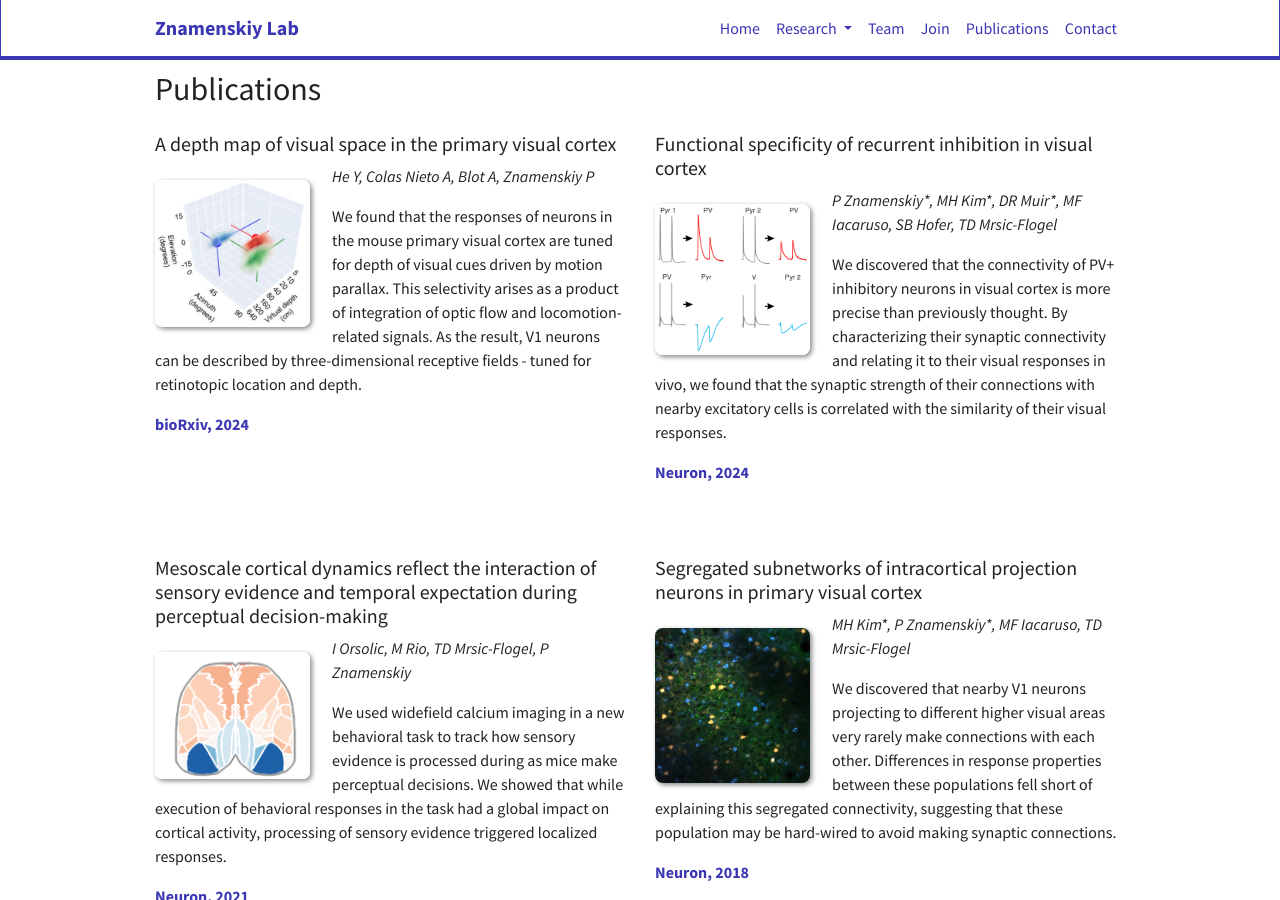
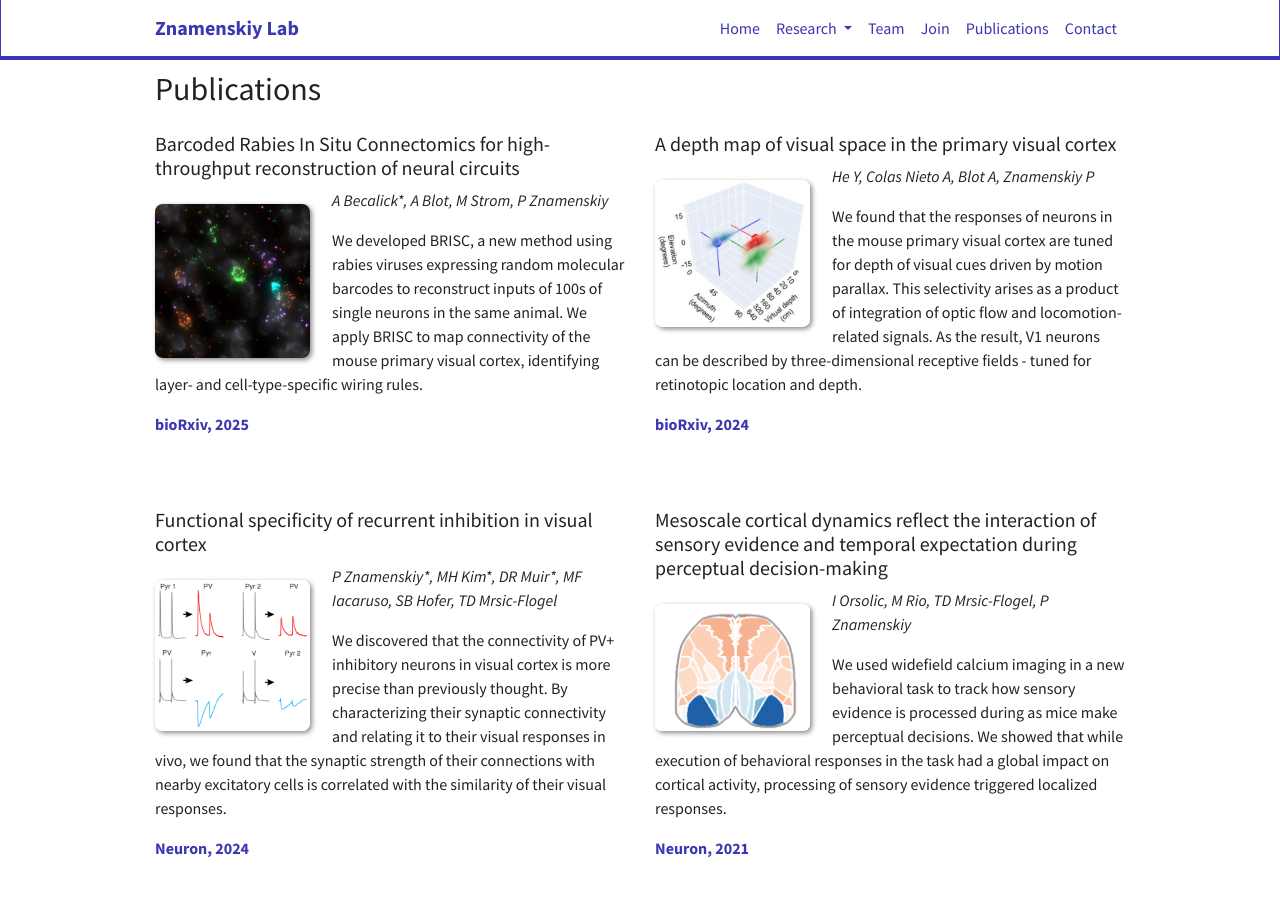
Before and after one commit to znamlab/znamlab.github.io, a Jekyll site: the page built from _pages/publications.md, in a window 1280 px wide and 900 px high. Built offline with Jekyll 4.4.1, drawn with Linux system fonts in a browser that asks for light colours; nearby versions of some CDN libraries.

Commit message:
Add Becalick 2025 to pubs

```diff
--- a/_data/publications.yml
+++ b/_data/publications.yml
@@ -53,3 +53,10 @@
   description: We found that the responses of neurons in the mouse primary visual cortex are tuned for depth of visual cues driven by motion parallax. This selectivity arises as a product of integration of optic flow and locomotion-related signals. As the result, V1 neurons can be described by three-dimensional receptive fields - tuned for retinotopic location and depth.
   image: he_2024.png
   url: "https://www.biorxiv.org/content/10.1101/2024.09.27.615442v1"
+
+- title: "Barcoded Rabies In Situ Connectomics for high-throughput reconstruction of neural circuits"
+  authors: A Becalick*, A Blot, M Strom, P Znamenskiy
+  ref: bioRxiv, 2025
+  description: We developed BRISC, a new method using rabies viruses expressing random molecular barcodes to reconstruct inputs of 100s of single neurons in the same animal. We apply BRISC to map connectivity of the mouse primary visual cortex, identifying layer- and cell-type-specific wiring rules.
+  image: becalick_2025.png
+  url: "https://www.biorxiv.org/content/10.1101/2025.07.16.665048v1"
```
